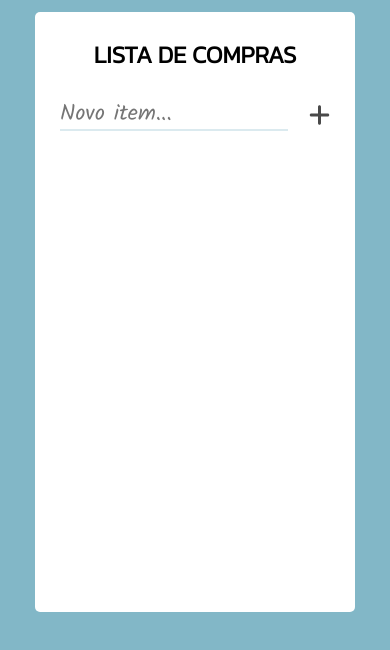
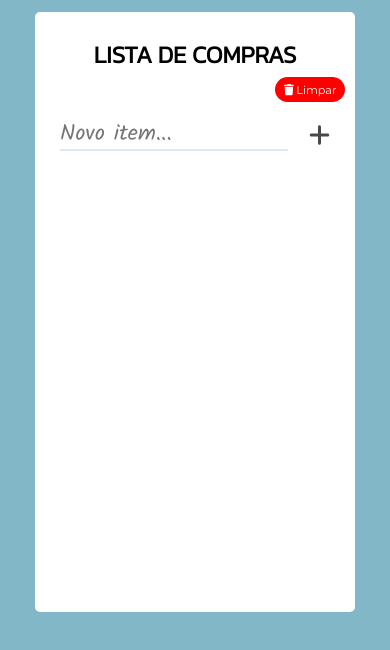
Before and after one commit to Vinicius1998ls/Lista_de_compras, a React (Create React App) app: page / in a window 390 px wide. Shown: the top 650 px of the page. Built offline with nearby package versions, Linux system fonts and the light colour scheme.

Commit message:
Botão para limpar lista adicionado

```diff
--- a/public/index.html
+++ b/public/index.html
@@ -25,7 +25,7 @@
       Learn how to configure a non-root public URL by running `npm run build`.
     -->
 
-    <link href="https://fonts.googleapis.com/css2?family=Kalam&family=Kanit:wght@300&display=swap" rel="stylesheet">
+    <link href="https://fonts.googleapis.com/css2?family=Kalam&family=Kanit:wght@300&family=Montserrat&display=swap" rel="stylesheet">
     <title>Lista de compras</title>
   </head>
   <body>
--- /dev/null
+++ b/src/components/ClearButton.css
@@ -0,0 +1,27 @@
+.button-line{
+    display: flex;
+    justify-content: flex-end;
+}
+
+
+button {
+    height: 25px;
+    width: 70px;
+    background-color: red;
+    color: white;
+    border: none;
+    border-radius: 20px;
+    margin-right: 20px;
+    font-family: 'Montserrat', sans-serif;
+    font-size: 0.7rem;
+}
+
+@media (max-width: 650px) {
+    .button-line {
+        margin-top: 5px;
+    }
+
+    button {
+        margin-right: 10px;
+    }
+}
--- a/src/components/ShoppingList.css
+++ b/src/components/ShoppingList.css
@@ -5,10 +5,6 @@
 body {
     display: flex;
     justify-content: center;
-}
-
-ul {
-    margin-top: 15px;
 }
 
 .items {
@@ -53,7 +49,7 @@ ul {
     width: 600px;
     height: 35px;
     grid-template-columns: 4fr 1fr;
-    margin: 25px 10px;
+    margin: 15px 10px;
 }
 
 input {
--- a/src/components/ShoppingList.jsx
+++ b/src/components/ShoppingList.jsx
@@ -3,9 +3,10 @@ import { useState } from "react";
 import ItemName from "./ItemName";
 
 import './ShoppingList.css'
+import './ClearButton.css'
 
 import { FontAwesomeIcon} from '@fortawesome/react-fontawesome'
-import { faCheck, faXmark, faPlus } from '@fortawesome/free-solid-svg-icons'
+import { faCheck, faXmark, faPlus, faTrash } from '@fortawesome/free-solid-svg-icons'
 
 export default function ShoppingList() {
 
@@ -110,8 +111,21 @@ export default function ShoppingList() {
             item.id !== id))
     }
 
+    function clearList() {
+      return (
+        <div className='button-line'>
+            <button onClick={handleClear} ><FontAwesomeIcon icon={faTrash}></FontAwesomeIcon> Limpar</button>
+        </div>
+      )
+    }
+
+    function handleClear() {
+      setItemsList([])
+    }
+
     return (
       <>
+        {clearList()}
         <ul>{createItem()}</ul>
         {inputItem()}
       </>
```
